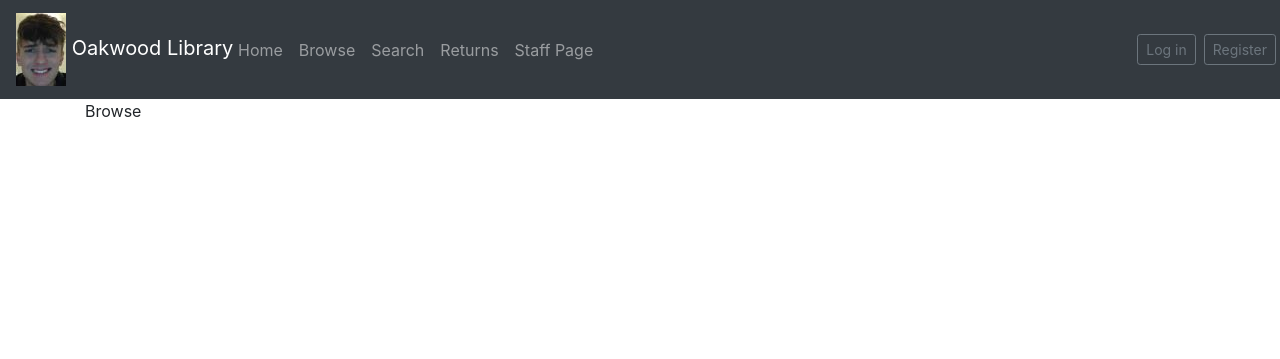
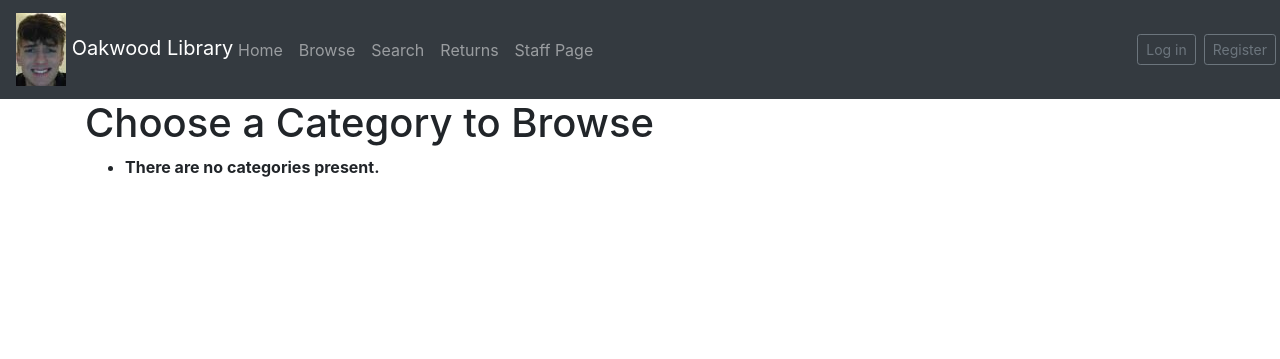
Before and after one commit to OwenShade/LMS, a Django app: page /LMS/browse/ in a window 1280 px wide. Shown: the top 359 px of the page. Run offline with Django 3.2, Linux system fonts and the light colour scheme; some libraries are stand-ins or nearby versions.

Commit message:
Basic implementing for browse, several problems

```diff
--- a/LMS/urls.py
+++ b/LMS/urls.py
@@ -13,5 +13,6 @@ urlpatterns = [
     path('add_book/', views.add_book, name='add_book'),
     path('add_staff/', views.add_staff, name='add_staff'),
     path('returns/', views.returns, name='returns'),
-    path('staff_page/', views.staff_page, name='staff_page')
+    path('staff_page/', views.staff_page, name='staff_page'),
+    path('category/<slug:Category_name_slug>/', views.show_category, name='show_category'),
 ]
--- a/LMS/views.py
+++ b/LMS/views.py
@@ -101,3 +101,12 @@ def returns(request):
 
 def staff_page(request):
     return render(request, 'staff_page.html')
+
+def show_category(request, category_name_slug):
+    context_dict = {}
+    try:
+        category = Category.objects.get(slug=category_name_slug)
+        context_dict['category'] = category
+    except Category.DoesNotExist:
+        context_dict['category'] = None
+    return render(request, 'browse.html', context=context_dict)
--- a/templates/browse.html
+++ b/templates/browse.html
@@ -6,5 +6,24 @@
 {% endblock %}
 
 {% block body_block %}
-Browse
+    <h1>Choose a Category to Browse</h1>
+    <ul>
+        {% if categories %}
+            {% for c in categories %}
+                {% if c == current_category %}
+                <li>
+                <strong>
+                        <a href="{% url 'LMS:show_category' c.slug %}">{{ c.name }}</a>
+                </strong>
+                </li>
+                {% else %}
+                <li>
+                    <a href="{% url 'LMS:show_category' c.slug %}">{{ c.name }}</a>
+                </li>
+                {% endif %}
+            {% endfor%}
+        {% else %}
+            <li><strong>There are no categories present.</strong></li>
+        {% endif %}
+        </ul>
 {% endblock %}
```
